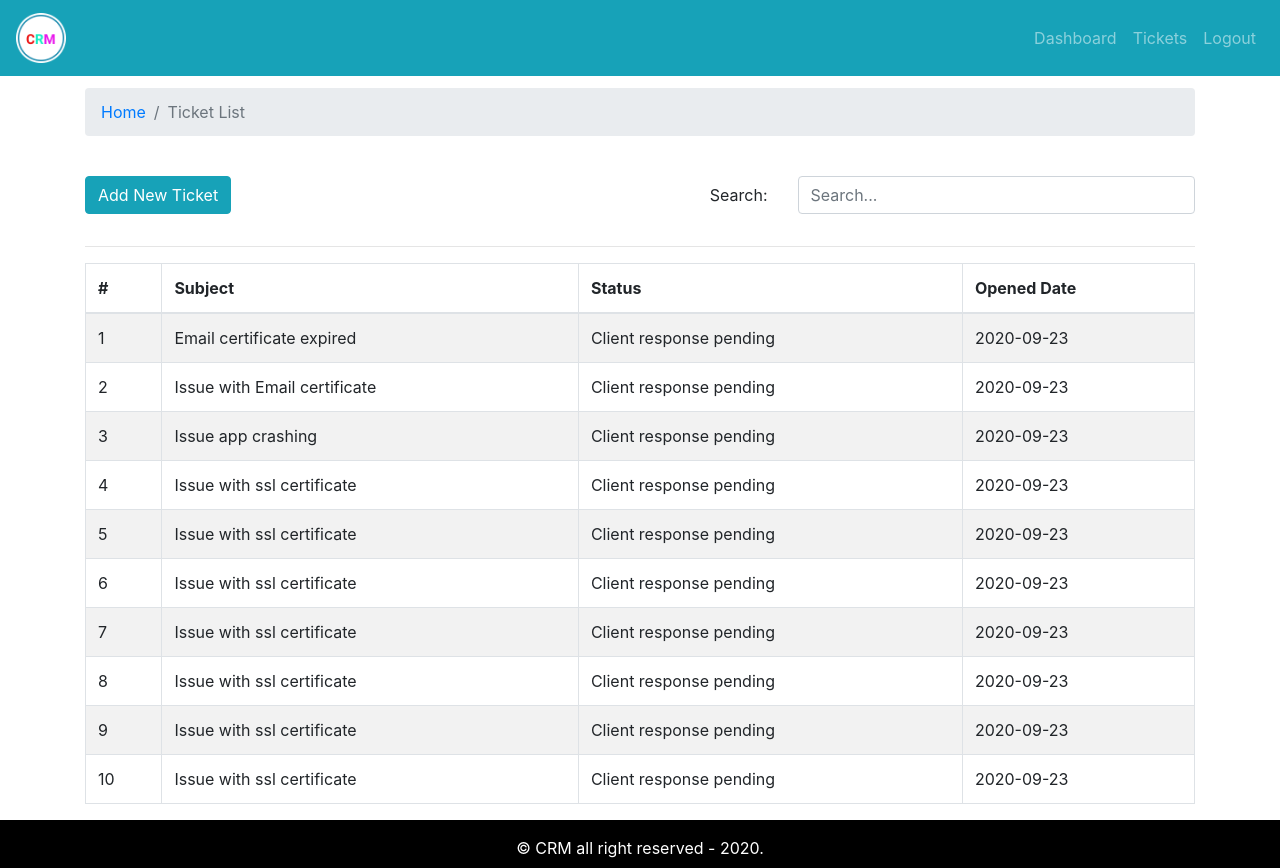
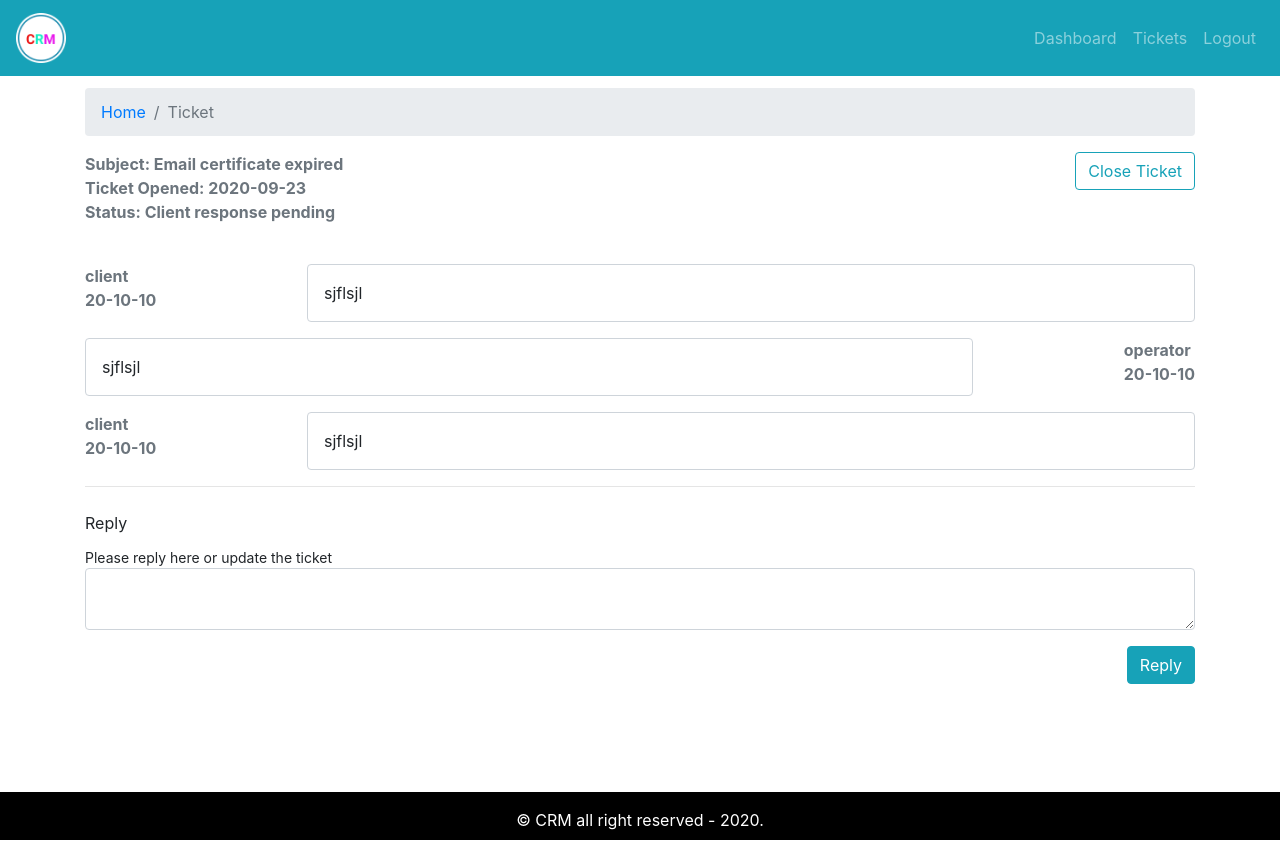
Before and after one commit to sekkaro/mern-stack-project, a React (Create React App) app in the folder web/: page / in a window 1280 px wide. After the commit the page ends 840 px from the top, so only its background shows below. Built offline with nearby package versions, Linux system fonts and the light colour scheme.

Commit message:
ticket landing page added

```diff
--- a/web/src/App.js
+++ b/web/src/App.js
@@ -4,6 +4,7 @@
 import Dashboard from "./pages/dashboard/Dashboard";
 import Entry from "./pages/entry/Entry";
 import TicketList from "./pages/ticket-list/TicketList";
+import Ticket from "./pages/ticket/Ticket";
 
 function App() {
   return (
@@ -12,7 +13,8 @@
       <DefaultLayout>
         {/* <Dashboard /> */}
         {/* <AddTicket /> */}
-        <TicketList />
+        {/* <TicketList /> */}
+        <Ticket />
       </DefaultLayout>
     </div>
   );
--- /dev/null
+++ b/web/src/components/message-history/MessageHistory.jsx
@@ -0,0 +1,26 @@
+import React from "react";
+import PropTypes from "prop-types";
+
+import "./messageHistory.css";
+
+const MessageHistory = ({ messages }) => {
+  if (!messages) {
+    return null;
+  }
+
+  return messages.map((msg, idx) => (
+    <div key={idx} className="message-history mt-3">
+      <div className="send font-weight-bold text-secondary">
+        <div className="sender">{msg.messageBy}</div>
+        <div className="date">{msg.date}</div>
+      </div>
+      <div className="message">{msg.message}</div>
+    </div>
+  ));
+};
+
+MessageHistory.propTypes = {
+  messages: PropTypes.array.isRequired,
+};
+
+export default MessageHistory;
--- /dev/null
+++ b/web/src/components/message-history/messageHistory.css
@@ -0,0 +1,18 @@
+.message-history {
+  display: flex;
+  flex-direction: row;
+  justify-content: space-between;
+}
+
+.message-history:nth-child(even) {
+  display: flex;
+  flex-direction: row-reverse;
+  justify-content: space-between;
+}
+
+.message {
+  padding: 1rem;
+  width: 80%;
+  border: 1px solid #ced4da;
+  border-radius: 0.25rem;
+}
--- /dev/null
+++ b/web/src/components/update-ticket/UpdateTicket.jsx
@@ -0,0 +1,32 @@
+import React from "react";
+import PropTypes from "prop-types";
+import { Form, Button } from "react-bootstrap";
+
+const UpdateTicket = ({ msg, onChange, onSubmit }) => {
+  return (
+    <Form onSubmit={onSubmit}>
+      <Form.Label>Reply</Form.Label>
+      <Form.Text>Please reply here or update the ticket</Form.Text>
+      <Form.Control
+        as="textarea"
+        row="5"
+        name="detail"
+        value={msg}
+        onChange={onChange}
+      />
+      <div className="text-right mt-3 mb-3">
+        <Button variant="info" type="submit">
+          Reply
+        </Button>
+      </div>
+    </Form>
+  );
+};
+
+UpdateTicket.propTypes = {
+  msg: PropTypes.string.isRequired,
+  onChange: PropTypes.func.isRequired,
+  onSubmit: PropTypes.func.isRequired,
+};
+
+export default UpdateTicket;
--- /dev/null
+++ b/web/src/pages/ticket/Ticket.jsx
@@ -0,0 +1,58 @@
+import React, { useState } from "react";
+import { Container, Row, Col, Button } from "react-bootstrap";
+import PageBreadcrumb from "../../components/breadcrumb/PageBreadcrumb";
+import tickets from "../../assets/data/dummy-tickets.json";
+import MessageHistory from "../../components/message-history/MessageHistory";
+import UpdateTicket from "../../components/update-ticket/UpdateTicket";
+
+const ticket = tickets[0];
+
+const Ticket = () => {
+  const [message, setMessage] = useState("");
+
+  const onChangeHandler = (e) => {
+    setMessage(e.target.value);
+  };
+
+  const onSubmitHandler = (e) => {
+    e.preventDefault();
+    console.log(message);
+  };
+
+  return (
+    <Container>
+      <Row>
+        <Col>
+          <PageBreadcrumb page="Ticket" />
+        </Col>
+      </Row>
+      <Row>
+        <Col className="font-weight-bolder text-secondary">
+          <div className="subject">Subject: {ticket.subject}</div>
+          <div className="date">Ticket Opened: {ticket.addedAt}</div>
+          <div className="status">Status: {ticket.status}</div>
+        </Col>
+        <Col className="text-right">
+          <Button variant="outline-info">Close Ticket</Button>
+        </Col>
+      </Row>
+      <Row className="mt-4">
+        <Col>
+          <MessageHistory messages={ticket.history} />
+        </Col>
+      </Row>
+      <hr />
+      <Row className="mt-4">
+        <Col>
+          <UpdateTicket
+            msg={message}
+            onChange={onChangeHandler}
+            onSubmit={onSubmitHandler}
+          />
+        </Col>
+      </Row>
+    </Container>
+  );
+};
+
+export default Ticket;
```
